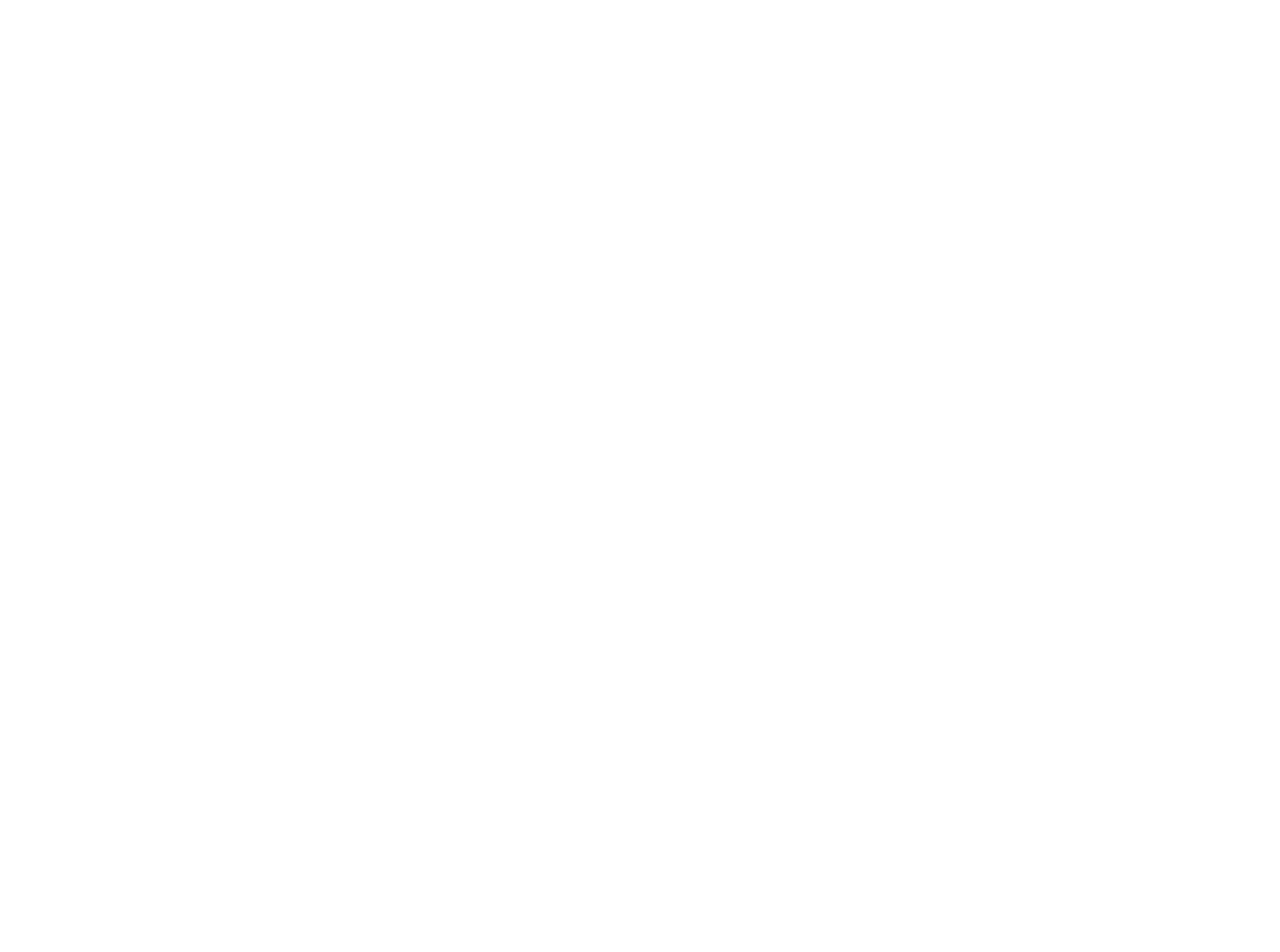
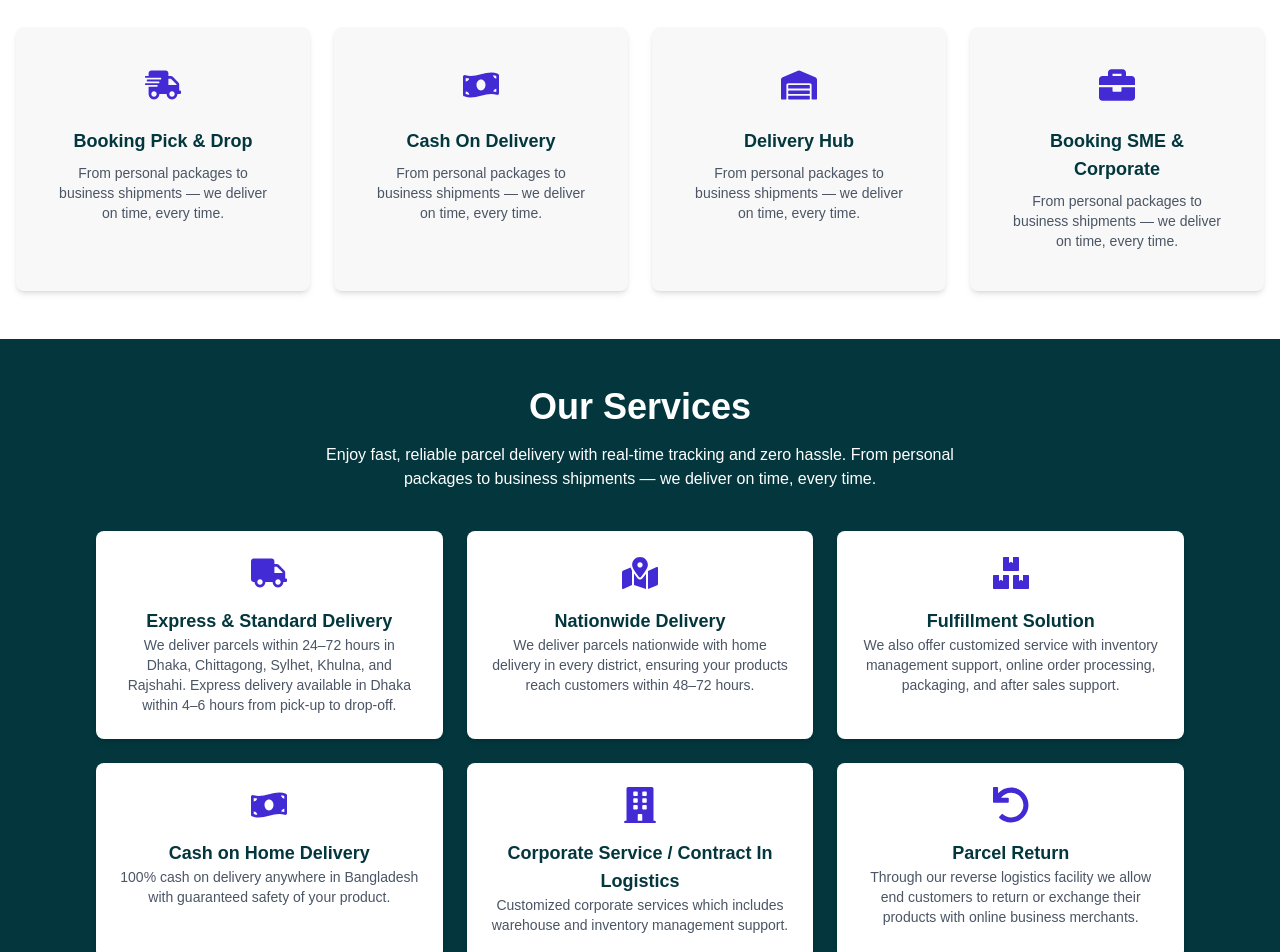
Before and after one commit to sowmitraguho/delivery-webapp, a React (Vite) app: page / in a window 1280 px wide. Shown: the part 740-1692 px from the top of the page. Before the commit the page ends 800 px from the top, so only its background shows below. Built offline with nearby package versions, Linux system fonts and the light colour scheme.

Commit message:
completed carousel, services, process, clients section in home page

```diff
--- a/package.json
+++ b/package.json
@@ -15,7 +15,9 @@
     "react": "^19.1.0",
     "react-dom": "^19.1.0",
     "react-icons": "^5.5.0",
+    "react-responsive-carousel": "^3.2.23",
     "react-router": "^7.6.2",
+    "swiper": "^11.2.8",
     "tailwindcss": "^4.1.10"
   },
   "devDependencies": {
--- /dev/null
+++ b/src/Pages/Home/Banner/Banner.jsx
@@ -0,0 +1,27 @@
+import React from 'react';
+import "react-responsive-carousel/lib/styles/carousel.min.css";
+import { Carousel } from 'react-responsive-carousel';
+import banner1 from '../../../assets/banner/banner1.png'
+import banner2 from '../../../assets/banner/banner2.png'
+import banner3 from '../../../assets/banner/banner3.png'
+
+const Banner = () => {
+    return (
+        <Carousel autoPlay={true} infiniteLoop={true} showThumbs={false}>
+                <div>
+                    <img src={banner1} />
+
+                </div>
+                <div>
+                    <img src={banner2} />
+
+                </div>
+                <div>
+                    <img src={banner3} />
+
+                </div>
+            </Carousel>
+    );
+};
+
+export default Banner;
--- /dev/null
+++ b/src/Pages/Home/Clients/ClientLogoSwiper.jsx
@@ -0,0 +1,28 @@
+import React from 'react';
+import brand1 from '../../../assets/brands/amazon.png'
+import brand2 from '../../../assets/brands/amazon_vector.png'
+import brand3 from '../../../assets/brands/casio.png'
+import brand4 from '../../../assets/brands/moonstar.png'
+import brand5 from '../../../assets/brands/randstad.png'
+import brand6 from '../../../assets/brands/start.png'
+import brand7 from '../../../assets/brands/start-people 1.png'
+
+const ClientLogoSwiper = () => {
+    return (
+        <div className='py-12 bg-gray-100'>
+            <marquee>
+                <div className='flex items-center gap-12 '>
+                    <img src={brand1} alt="Brand Logo" />
+                    <img src={brand2} alt="Brand Logo" />
+                    <img src={brand3} alt="Brand Logo" />
+                    <img src={brand4} alt="Brand Logo" />
+                    <img src={brand5} alt="Brand Logo" />
+                    <img src={brand6} alt="Brand Logo" />
+                    <img src={brand7} alt="Brand Logo" />
+                </div>
+            </marquee>
+        </div>
+    );
+};
+
+export default ClientLogoSwiper;
--- /dev/null
+++ b/src/Pages/Home/Clients/Clients.jsx
@@ -0,0 +1,13 @@
+import React from 'react';
+import ClientLogoSwiper from './ClientLogoSwiper';
+
+const Clients = () => {
+    return (
+        <div className='my-12'>
+            <h2 className="text-xl font-semibold text-green-950 dark:text-gray-100 text-center mb-2">We've helped thousands of sales teams</h2>
+            <ClientLogoSwiper/>
+        </div>
+    );
+};
+
+export default Clients;
--- a/src/Pages/Home/Home/Home.jsx
+++ b/src/Pages/Home/Home/Home.jsx
@@ -1,9 +1,16 @@
 import React from 'react';
+import Banner from '../Banner/Banner';
+import Process from '../Process/Process';
+import OurServices from '../OurServices/OurServices';
+import Clients from '../Clients/Clients';
 
 const Home = () => {
     return (
         <div>
-            This is home
+            <Banner/>
+            <Process/>
+            <OurServices/>
+            <Clients/>
         </div>
     );
 };
--- /dev/null
+++ b/src/Pages/Home/OurServices/OurServices.jsx
@@ -0,0 +1,70 @@
+import React from 'react';
+import {
+  FaTruck,
+  FaMapMarkedAlt,
+  FaBoxes,
+  FaMoneyBillWave,
+  FaBuilding,
+  FaUndo
+} from 'react-icons/fa';
+import ServiceCard from './ServiceCard';
+
+const services = [
+  {
+    title: "Express & Standard Delivery",
+    description:
+      "We deliver parcels within 24–72 hours in Dhaka, Chittagong, Sylhet, Khulna, and Rajshahi. Express delivery available in Dhaka within 4–6 hours from pick-up to drop-off.",
+    icon: <FaTruck className="text-4xl text-primary" />
+  },
+  {
+    title: "Nationwide Delivery",
+    description:
+      "We deliver parcels nationwide with home delivery in every district, ensuring your products reach customers within 48–72 hours.",
+    icon: <FaMapMarkedAlt className="text-4xl text-primary" />
+  },
+  {
+    title: "Fulfillment Solution",
+    description:
+      "We also offer customized service with inventory management support, online order processing, packaging, and after sales support.",
+    icon: <FaBoxes className="text-4xl text-primary" />
+  },
+  {
+    title: "Cash on Home Delivery",
+    description:
+      "100% cash on delivery anywhere in Bangladesh with guaranteed safety of your product.",
+    icon: <FaMoneyBillWave className="text-4xl text-primary" />
+  },
+  {
+    title: "Corporate Service / Contract In Logistics",
+    description:
+      "Customized corporate services which includes warehouse and inventory management support.",
+    icon: <FaBuilding className="text-4xl text-primary" />
+  },
+  {
+    title: "Parcel Return",
+    description:
+      "Through our reverse logistics facility we allow end customers to return or exchange their products with online business merchants.",
+    icon: <FaUndo className="text-4xl text-primary" />
+  }
+];
+
+const OurServices = () => {
+  return (
+    <section className="bg-[#03373D] py-12 px-24 text-white">
+      <div className="max-w-7xl mx-auto text-center">
+        <h2 className="text-3xl md:text-4xl font-bold mb-4">Our Services</h2>
+        <p className="mb-10 text-base font-light max-w-2xl mx-auto">
+          Enjoy fast, reliable parcel delivery with real-time tracking and zero hassle. From personal packages to business shipments — we deliver on time, every time.
+        </p>
+
+        <div className="grid grid-cols-1 md:grid-cols-2 lg:grid-cols-3 gap-6">
+          {services.map((service, index) => (
+            <ServiceCard key={index} service={service} />
+          ))}
+        </div>
+      </div>
+    </section>
+  );
+};
+
+export default OurServices;
--- /dev/null
+++ b/src/Pages/Home/OurServices/ServiceCard.jsx
@@ -0,0 +1,13 @@
+import React from 'react';
+
+const ServiceCard = ({service}) => {
+    return (
+        <div className="card bg-white transition-colors duration-300 hover:bg-[#CAEB66] dark:bg-gray-950 dark:hover:bg-gray-800 text-center shadow-md p-6 ">
+              <div className="flex justify-center mb-4 ">{service.icon}</div>
+              <h3 className="card-title justify-center text-lg font-semibold text-[#03373D] dark:text-green-200">{service.title}</h3>
+              <p className="text-sm text-gray-600 dark:text-gray-200">{service.description}</p>
+            </div>
+    );
+};
+
+export default ServiceCard;
--- /dev/null
+++ b/src/Pages/Home/Process/Process.jsx
@@ -0,0 +1,45 @@
+// Process.jsx
+import React from 'react';
+import { FaShippingFast, FaMoneyBillWave, FaWarehouse, FaBriefcase } from 'react-icons/fa';
+import ProcessCard from './ProcessCard';
+
+const Process = () => {
+
+
+      const services = [
+        {
+          title: 'Booking Pick & Drop',
+          description: 'From personal packages to business shipments — we deliver on time, every time.',
+          icon: <FaShippingFast className="text-4xl text-primary" />,
+        },
+        {
+          title: 'Cash On Delivery',
+          description: 'From personal packages to business shipments — we deliver on time, every time.',
+          icon: <FaMoneyBillWave className="text-4xl text-primary" />,
+        },
+        {
+          title: 'Delivery Hub',
+          description: 'From personal packages to business shipments — we deliver on time, every time.',
+          icon: <FaWarehouse className="text-4xl text-primary" />,
+        },
+        {
+          title: 'Booking SME & Corporate',
+          description: 'From personal packages to business shipments — we deliver on time, every time.',
+          icon: <FaBriefcase className="text-4xl text-primary" />,
+        },
+      ];
+
+
+    return (
+        <div className="py-12 px-4 bg-base-100">
+            <h2 className="text-3xl font-bold text-center mb-10 text-[#03373D] dark:text-green-200">How it works</h2>
+            <div className="grid grid-cols-1 md:grid-cols-2 lg:grid-cols-4 gap-6">
+                {services.map((service, index) => (
+                    <ProcessCard key={index} service={service} />
+                ))}
+            </div>
+        </div>
+    );
+};
+
+export default Process;
--- /dev/null
+++ b/src/Pages/Home/Process/ProcessCard.jsx
@@ -0,0 +1,15 @@
+import React from 'react';
+
+const ProcessCard = ({service}) => {
+    return (
+        <div className="card bg-base-200 shadow-md p-4">
+            <div className="card-body items-center text-center">
+              <div className="mb-4">{service.icon}</div>
+              <h3 className="card-title text-lg font-semibold text-[#03373D] dark:text-green-200">{service.title}</h3>
+              <p className="text-sm text-gray-600 dark:text-gray-200">{service.description}</p>
+            </div>
+          </div>
+    );
+};
+
+export default ProcessCard;
--- a/src/Shared/Footer/Footer.jsx
+++ b/src/Shared/Footer/Footer.jsx
@@ -19,11 +19,14 @@
                        Enjoy fast, reliable parcel delivery with real-time tracking and zero hassle. From personal packages to business shipments — we deliver on time, every time.
                     </p>
                     <div className="navbar-center hidden lg:flex">
+                         <div className="divider divider-neutral"></div>
                     <ul className="flex gap-4 px-1 mt-4">
                        {navItems}
                     </ul>
+                     <div className="divider"></div>
                 </div>
                 </aside>
+
                 <nav>
                     <div className="">
                        <SocialIcons/>
--- /dev/null
+++ b/src/data/process.json
@@ -0,0 +1,22 @@
+[
+  {
+    "title": "Booking Pick & Drop",
+    "description": "From personal packages to business shipments — we deliver on time, every time.",
+    "icon": "FaShippingFast"
+  },
+  {
+    "title": "Cash On Delivery",
+    "description": "From personal packages to business shipments — we deliver on time, every time.",
+    "icon": "FaMoneyBillWave"
+  },
+  {
+    "title": "Delivery Hub",
+    "description": "From personal packages to business shipments — we deliver on time, every time.",
+    "icon": "FaWarehouse"
+  },
+  {
+    "title": "Booking SME & Corporate",
+    "description": "From personal packages to business shipments — we deliver on time, every time.",
+    "icon": "FaBriefcase"
+  }
+]
--- a/src/index.css
+++ b/src/index.css
@@ -1,2 +1,12 @@
 @import "tailwindcss";
 @plugin "daisyui";
+
+/* Fonts */
+@import url('https://fonts.googleapis.com/css2?family=Urbanist:ital,wght@0,100..900;1,100..900&display=swap');
+
+body {
+  font-family: "Urbanist", sans-serif;
+  font-optical-sizing: auto;
+  font-weight: 400;
+  font-style: normal;
+}
```
Also changed, not shown: 1 other file (tests, documents, lock files or other folders).
